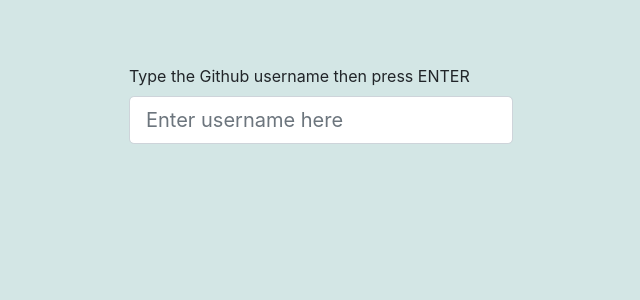
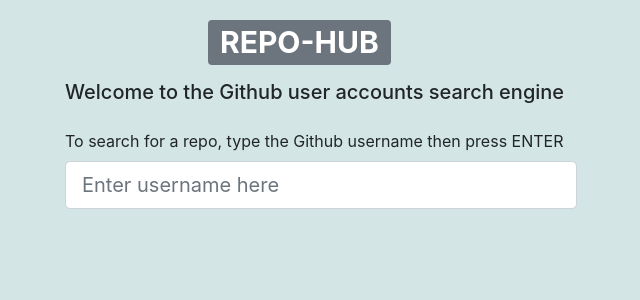
Before and after one commit to Dennis-Kiambi/repo-hub, an Angular app: page / in a window 1280 px wide. Shown: the top 300 px of the page, without its empty margins (319-959 px from the left). Built offline with nearby package versions, Linux system fonts and the light colour scheme.

Commit message:
add heading and app description

```diff
--- a/src/app/profile/profile.component.css
+++ b/src/app/profile/profile.component.css
@@ -8,11 +8,22 @@
 }
 
 .form{
-    padding-top: 5%;
-    max-width: 30%;
+    padding-top: 2%;
+    max-width: 40%;
     margin: auto;
 }
 .form>button{
     padding-top: 5px;
     margin: auto;
 }
+
+h1{
+    margin: auto;
+    width: 20%;
+    padding: 15px;
+}
+
+h5{
+    margin: auto;
+    width: 40%;
+}
--- a/src/app/profile/profile.component.html
+++ b/src/app/profile/profile.component.html
@@ -1,8 +1,11 @@
 <link rel="stylesheet" href="profile.component.css">
+
+<h1> <span class="badge badge-secondary">REPO-HUB</span></h1>
+<h5>Welcome to the Github user accounts search engine <span class="badge badge-secondary"></span></h5>
 
 <form class="form">
     <div class="form-group">
-        <label>Type the Github username then press ENTER</label>
+        <label>To search for a repo, type the Github username then press ENTER</label>
         <input class="form-control form-control-lg" name="username" type="text" placeholder="Enter username here"
             [(ngModel)]="username" name="username" ngDefaultControl (keyup.enter)="searchGithub()">
     </div>
@@ -13,7 +16,7 @@
         <div class="row">
             <div class="col-md-12">
                 <span class="d-block p-2 bg-primary text-white">
-                    <h1>{{profile.name}}</h1>
+                    <h4>{{profile.name}}</h4>
                 </span>
             </div>
         </div>
```
